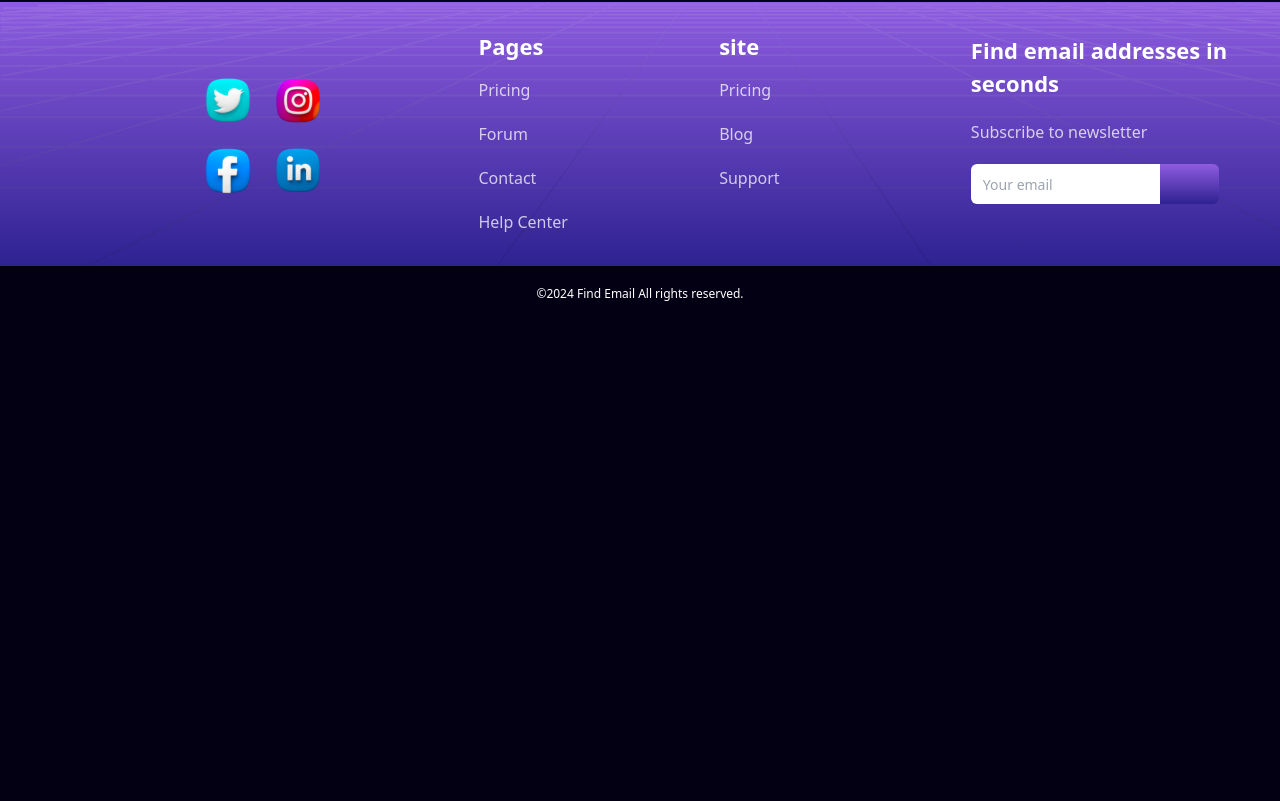
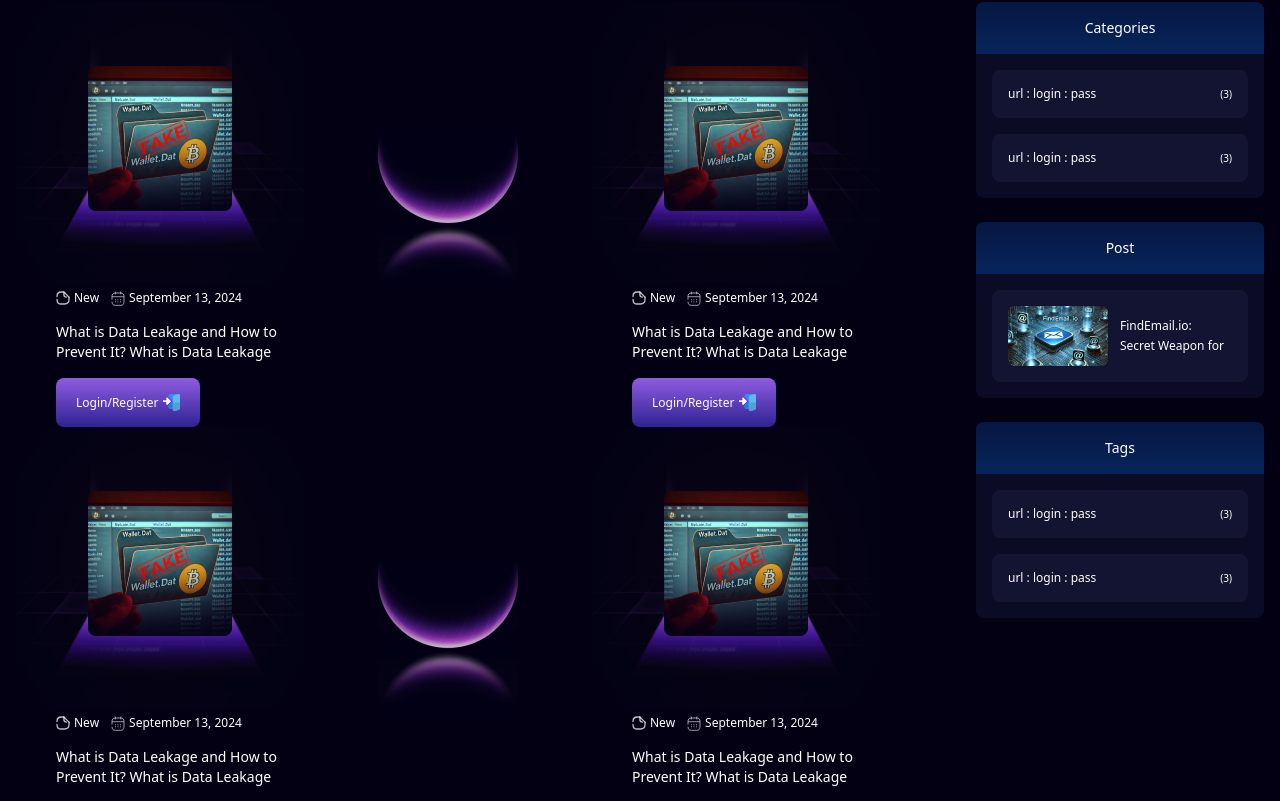
Before and after one commit to sadra-nv/Find-Email---email-bounty-website, a Next.js app: page /blog in a window 1280 px wide. Shown: the part 436-1237 px from the top of the page. Before the commit the page ends 800 px from the top, so only its background shows below. Built offline with nearby package versions, Linux system fonts and the light colour scheme.

Commit message:
end responsive blogs

```diff
--- a/app/blog/page.tsx
+++ b/app/blog/page.tsx
@@ -1,17 +1,15 @@
-import CategoryList from "../components/templates/home/CategoryList/CategoryList"
-import HeroSection from "../components/templates/home/HeroSection/HeroSection"
-import FilterableCardGallery from "../components/templates/home/FilterableCardGallery/FilterableCardGallery"
-import SiteOverview from "../components/templates/home/SiteOverview/SiteOverview"
+import CategoryList from "../components/templates/home/CategoryList/CategoryList";
+import HeroSection from "../components/templates/home/HeroSection/HeroSection";
+import FilterableCardGallery from "../components/templates/home/FilterableCardGallery/FilterableCardGallery";
+import SiteOverview from "../components/templates/home/SiteOverview/SiteOverview";
 
 export default function page() {
   return (
     <>
       <HeroSection></HeroSection>
-            <div className="">
       <CategoryList></CategoryList>
-                {/* <FilterableCardGallery></FilterableCardGallery> */}
-            </div>
+      <FilterableCardGallery></FilterableCardGallery>
       {/* <SiteOverview></SiteOverview> */}
     </>
-    )
+  );
 }
--- a/app/components/templates/home/FilterableCardGallery/FilterableCardGallery.tsx
+++ b/app/components/templates/home/FilterableCardGallery/FilterableCardGallery.tsx
@@ -1,35 +1,197 @@
-import Link from 'next/link'
-import React from 'react'
+import Link from "next/link";
+import React from "react";
 
 export default function FilterableCardGallery() {
   return (
     <div className="">
       <div className="container">
-                <div className="grid grid-cols-7 gap-6">
-                    <div className="col-span-2 flex flex-col gap-6">
+        <div className="grid xl:grid-cols-7 gap-24">
+          <div className="xl:col-span-5 grid grid-cols-1 md:grid-cols-2 xl:grid-cols-3">
+            <div className="">
+              <div className="relative flex justify-center items-center">
+                <img
+                  className="mix-blend-lighten "
+                  src="/images/ii.png"
+                  alt=""
+                />
+                <img
+                  className="absolute top-14 w-32 sm:w-auto sm:top-16"
+                  src="/images/bitcoincore.png"
+                  alt=""
+                />
+              </div>
+              <div className="flex flex-col gap-4 md:ml-10">
+                <div className="flex items-center gap-3">
+                  <div className="flex items-center gap-1">
+                    <img src="/icons/Group 238267.svg" alt="" />
+                    <span className="text-xs">New</span>
+                  </div>
+                  <div className="flex items-center gap-1">
+                    <img src="/icons/Group 238266.svg" alt="" />
+                    <span className="text-xs">September 13, 2024</span>
+                  </div>
+                </div>
+                <h2 className="text-sm">
+                  What is Data Leakage and How to Prevent It? What is Data
+                  Leakage
+                </h2>
+                <button className="w-fit">
+                  <Link
+                    href={"/"}
+                    className="flex items-center gap-1 py-4 px-5 rounded-lg text-xs text-white bg-gradient-to-t from-[#2E2291] to-[#8F5CE1]"
+                  >
+                    Login/Register
+                    <img src="/icons/13 1.svg" alt="" />
+                  </Link>
+                </button>
+              </div>
+            </div>
+            <div className="justify-center items-center hidden xl:flex">
+                <img src="/images/home/mon.png" alt="" />
+            </div>
+            <div className="">
+              <div className="relative flex justify-center items-center">
+                <img
+                  className="mix-blend-lighten"
+                  src="/images/ii.png"
+                  alt=""
+                />
+                <img
+                  className="absolute top-14 w-32 sm:w-auto sm:top-16"
+                  src="/images/bitcoincore.png"
+                  alt=""
+                />
+              </div>
+              <div className="flex flex-col gap-4 md:ml-10">
+                <div className="flex items-center gap-3">
+                  <div className="flex items-center gap-1">
+                    <img src="/icons/Group 238267.svg" alt="" />
+                    <span className="text-xs">New</span>
+                  </div>
+                  <div className="flex items-center gap-1">
+                    <img src="/icons/Group 238266.svg" alt="" />
+                    <span className="text-xs">September 13, 2024</span>
+                  </div>
+                </div>
+                <h2 className="text-sm">
+                  What is Data Leakage and How to Prevent It? What is Data
+                  Leakage
+                </h2>
+                <button className="w-fit">
+                  <Link
+                    href={"/"}
+                    className="flex items-center gap-1 py-4 px-5 rounded-lg text-xs text-white bg-gradient-to-t from-[#2E2291] to-[#8F5CE1]"
+                  >
+                    Login/Register
+                    <img src="/icons/13 1.svg" alt="" />
+                  </Link>
+                </button>
+              </div>
+            </div>
+            <div className="">
+              <div className="relative flex justify-center items-center">
+                <img
+                  className="mix-blend-lighten"
+                  src="/images/ii.png"
+                  alt=""
+                />
+                <img
+                  className="absolute top-14 w-32 sm:w-auto sm:top-16"
+                  src="/images/bitcoincore.png"
+                  alt=""
+                />
+              </div>
+              <div className="flex flex-col gap-4 md:ml-10">
+                <div className="flex items-center gap-3">
+                  <div className="flex items-center gap-1">
+                    <img src="/icons/Group 238267.svg" alt="" />
+                    <span className="text-xs">New</span>
+                  </div>
+                  <div className="flex items-center gap-1">
+                    <img src="/icons/Group 238266.svg" alt="" />
+                    <span className="text-xs">September 13, 2024</span>
+                  </div>
+                </div>
+                <h2 className="text-sm">
+                  What is Data Leakage and How to Prevent It? What is Data
+                  Leakage
+                </h2>
+                <button className="w-fit">
+                  <Link
+                    href={"/"}
+                    className="flex items-center gap-1 py-4 px-5 rounded-lg text-xs text-white bg-gradient-to-t from-[#2E2291] to-[#8F5CE1]"
+                  >
+                    Login/Register
+                    <img src="/icons/13 1.svg" alt="" />
+                  </Link>
+                </button>
+              </div>
+            </div>
+            <div className="justify-center items-center hidden xl:flex">
+                <img src="/images/home/mon.png" alt="" />
+            </div>
+            <div className="">
+              <div className="relative flex justify-center items-center">
+                <img
+                  className="mix-blend-lighten"
+                  src="/images/ii.png"
+                  alt=""
+                />
+                <img
+                  className="absolute top-14 w-32 sm:w-auto sm:top-16"
+                  src="/images/bitcoincore.png"
+                  alt=""
+                />
+              </div>
+              <div className="flex flex-col gap-4 md:ml-10">
+                <div className="flex items-center gap-3">
+                  <div className="flex items-center gap-1">
+                    <img src="/icons/Group 238267.svg" alt="" />
+                    <span className="text-xs">New</span>
+                  </div>
+                  <div className="flex items-center gap-1">
+                    <img src="/icons/Group 238266.svg" alt="" />
+                    <span className="text-xs">September 13, 2024</span>
+                  </div>
+                </div>
+                <h2 className="text-sm">
+                  What is Data Leakage and How to Prevent It? What is Data
+                  Leakage
+                </h2>
+                <button className="w-fit">
+                  <Link
+                    href={"/"}
+                    className="flex items-center gap-1 py-4 px-5 rounded-lg text-xs text-white bg-gradient-to-t from-[#2E2291] to-[#8F5CE1]"
+                  >
+                    Login/Register
+                    <img src="/icons/13 1.svg" alt="" />
+                  </Link>
+                </button>
+              </div>
+            </div>
+          </div>
+          <div className="xl:col-span-2 flex flex-col gap-6">
             <div className="flex flex-col rounded-lg overflow-hidden bg-[#0B0B25]">
               <div className="text-sm py-4 bg-gradient-to-t from-[#07255B] to-[#061742] text-center">
                 Categories
               </div>
               <ul className="flex flex-col gap-4 p-4">
                 <li>
-                                    <Link href={'/'} className="flex justify-between items-center p-4 bg-[#131332] rounded-lg">
-                                        <span className="text-xs">
-                                            url : login : pass
-                                        </span>
-                                        <span className="text-[10px]">
-                                            (3)
-                                        </span>
+                  <Link
+                    href={"/"}
+                    className="flex justify-between items-center p-4 bg-[#131332] rounded-lg"
+                  >
+                    <span className="text-xs">url : login : pass</span>
+                    <span className="text-[10px]">(3)</span>
                   </Link>
                 </li>
                 <li>
-                                    <Link href={'/'} className="flex justify-between items-center p-4 bg-[#131332] rounded-lg">
-                                        <span className="text-xs">
-                                            url : login : pass
-                                        </span>
-                                        <span className="text-[10px]">
-                                            (3)
-                                        </span>
+                  <Link
+                    href={"/"}
+                    className="flex justify-between items-center p-4 bg-[#131332] rounded-lg"
+                  >
+                    <span className="text-xs">url : login : pass</span>
+                    <span className="text-[10px]">(3)</span>
                   </Link>
                 </li>
               </ul>
@@ -40,15 +202,14 @@ export default function FilterableCardGallery() {
               </div>
               <ul className="flex flex-col gap-4 p-4">
                 <li>
-                                    <Link href={'/'} className="flex gap-3 items-center p-4 bg-[#131332] rounded-lg">
+                  <Link
+                    href={"/"}
+                    className="flex gap-3 items-center p-4 bg-[#131332] rounded-lg"
+                  >
                     <img src="/images/546 4.png" alt="" />
                     <div className="flex flex-col text-xs gap-1">
-                                            <p>
-                                                FindEmail.io:
-                                            </p>
-                                            <span>
-                                                Secret Weapon for
-                                            </span>
+                      <p>FindEmail.io:</p>
+                      <span>Secret Weapon for</span>
                     </div>
                   </Link>
                 </li>
@@ -60,156 +221,28 @@ export default function FilterableCardGallery() {
               </div>
               <ul className="flex flex-col gap-4 p-4">
                 <li>
-                                    <Link href={'/'} className="flex justify-between items-center p-4 bg-[#131332] rounded-lg">
-                                        <span className="text-xs">
-                                            url : login : pass
-                                        </span>
-                                        <span className="text-[10px]">
-                                            (3)
-                                        </span>
+                  <Link
+                    href={"/"}
+                    className="flex justify-between items-center p-4 bg-[#131332] rounded-lg"
+                  >
+                    <span className="text-xs">url : login : pass</span>
+                    <span className="text-[10px]">(3)</span>
                   </Link>
                 </li>
                 <li>
-                                    <Link href={'/'} className="flex justify-between items-center p-4 bg-[#131332] rounded-lg">
-                                        <span className="text-xs">
-                                            url : login : pass
-                                        </span>
-                                        <span className="text-[10px]">
-                                            (3)
-                                        </span>
+                  <Link
+                    href={"/"}
+                    className="flex justify-between items-center p-4 bg-[#131332] rounded-lg"
+                  >
+                    <span className="text-xs">url : login : pass</span>
+                    <span className="text-[10px]">(3)</span>
                   </Link>
                 </li>
               </ul>
             </div>
           </div>
-                    <div className="col-span-5 grid grid-cols-2 gap-16">
-                        <div className="">
-                            <div className="relative flex justify-center items-center">
-                                <img className="mix-blend-lighten" src="/images/ii.png" alt="" />
-                                <img className="absolute top-16" src="/images/bitcoincore.png" alt="" />
-                            </div>
-                            <div className="flex flex-col gap-4">
-                                <div className="flex items-center gap-3">
-                                    <div className="flex items-center gap-1">
-                                        <img src="/icons/Group 238267.svg" alt="" />
-                                        <span className='text-xs'>
-                                            New
-                                        </span>
-                                    </div>
-                                    <div className="flex items-center gap-1">
-                                        <img src="/icons/Group 238266.svg" alt="" />
-                                        <span className='text-xs'>
-                                            September 13, 2024
-                                        </span>
-                                    </div>
-                                </div>
-                                <h2 className='text-sm'>
-                                    What is Data Leakage and How to Prevent It? What is Data Leakage
-                                </h2>
-                                <button className='w-fit'>
-                                    <Link href={'/'} className='flex items-center gap-1 py-4 px-5 rounded-lg text-xs text-white bg-gradient-to-t from-[#2E2291] to-[#8F5CE1]'>
-                                        Login/Register
-                                        <img src="/icons/13 1.svg" alt="" />
-                                    </Link>
-                                </button>
-                            </div>
-                        </div>
-                        <div className="">
-                            <div className="relative flex justify-center items-center">
-                                <img className="mix-blend-lighten" src="/images/ii.png" alt="" />
-                                <img className="absolute top-16" src="/images/bitcoincore.png" alt="" />
-                            </div>
-                            <div className="flex flex-col gap-4">
-                                <div className="flex items-center gap-3">
-                                    <div className="flex items-center gap-1">
-                                        <img src="/icons/Group 238267.svg" alt="" />
-                                        <span className='text-xs'>
-                                            New
-                                        </span>
-                                    </div>
-                                    <div className="flex items-center gap-1">
-                                        <img src="/icons/Group 238266.svg" alt="" />
-                                        <span className='text-xs'>
-                                            September 13, 2024
-                                        </span>
-                                    </div>
-                                </div>
-                                <h2 className='text-sm'>
-                                    What is Data Leakage and How to Prevent It? What is Data Leakage
-                                </h2>
-                                <button className='w-fit'>
-                                    <Link href={'/'} className='flex items-center gap-1 py-4 px-5 rounded-lg text-xs text-white bg-gradient-to-t from-[#2E2291] to-[#8F5CE1]'>
-                                        Login/Register
-                                        <img src="/icons/13 1.svg" alt="" />
-                                    </Link>
-                                </button>
-                            </div>
-                        </div>
-                        <div className="">
-                            <div className="relative flex justify-center items-center">
-                                <img className="mix-blend-lighten" src="/images/ii.png" alt="" />
-                                <img className="absolute top-16" src="/images/bitcoincore.png" alt="" />
-                            </div>
-                            <div className="flex flex-col gap-4">
-                                <div className="flex items-center gap-3">
-                                    <div className="flex items-center gap-1">
-                                        <img src="/icons/Group 238267.svg" alt="" />
-                                        <span className='text-xs'>
-                                            New
-                                        </span>
-                                    </div>
-                                    <div className="flex items-center gap-1">
-                                        <img src="/icons/Group 238266.svg" alt="" />
-                                        <span className='text-xs'>
-                                            September 13, 2024
-                                        </span>
-                                    </div>
-                                </div>
-                                <h2 className='text-sm'>
-                                    What is Data Leakage and How to Prevent It? What is Data Leakage
-                                </h2>
-                                <button className='w-fit'>
-                                    <Link href={'/'} className='flex items-center gap-1 py-4 px-5 rounded-lg text-xs text-white bg-gradient-to-t from-[#2E2291] to-[#8F5CE1]'>
-                                        Login/Register
-                                        <img src="/icons/13 1.svg" alt="" />
-                                    </Link>
-                                </button>
-                            </div>
-                        </div>
-                        <div className="">
-                            <div className="relative flex justify-center items-center">
-                                <img className="mix-blend-lighten" src="/images/ii.png" alt="" />
-                                <img className="absolute top-16" src="/images/bitcoincore.png" alt="" />
-                            </div>
-                            <div className="flex flex-col gap-4">
-                                <div className="flex items-center gap-3">
-                                    <div className="flex items-center gap-1">
-                                        <img src="/icons/Group 238267.svg" alt="" />
-                                        <span className='text-xs'>
-                                            New
-                                        </span>
-                                    </div>
-                                    <div className="flex items-center gap-1">
-                                        <img src="/icons/Group 238266.svg" alt="" />
-                                        <span className='text-xs'>
-                                            September 13, 2024
-                                        </span>
-                                    </div>
-                                </div>
-                                <h2 className='text-sm'>
-                                    What is Data Leakage and How to Prevent It? What is Data Leakage
-                                </h2>
-                                <button className='w-fit'>
-                                    <Link href={'/'} className='flex items-center gap-1 py-4 px-5 rounded-lg text-xs text-white bg-gradient-to-t from-[#2E2291] to-[#8F5CE1]'>
-                                        Login/Register
-                                        <img src="/icons/13 1.svg" alt="" />
-                                    </Link>
-                                </button>
         </div>
       </div>
     </div>
-                </div>
-            </div>
-        </div>
-    )
+  );
 }
```
Also changed, not shown: public/images/home/mon.png (added). Lines whose indentation alone changed are shown as unchanged.
